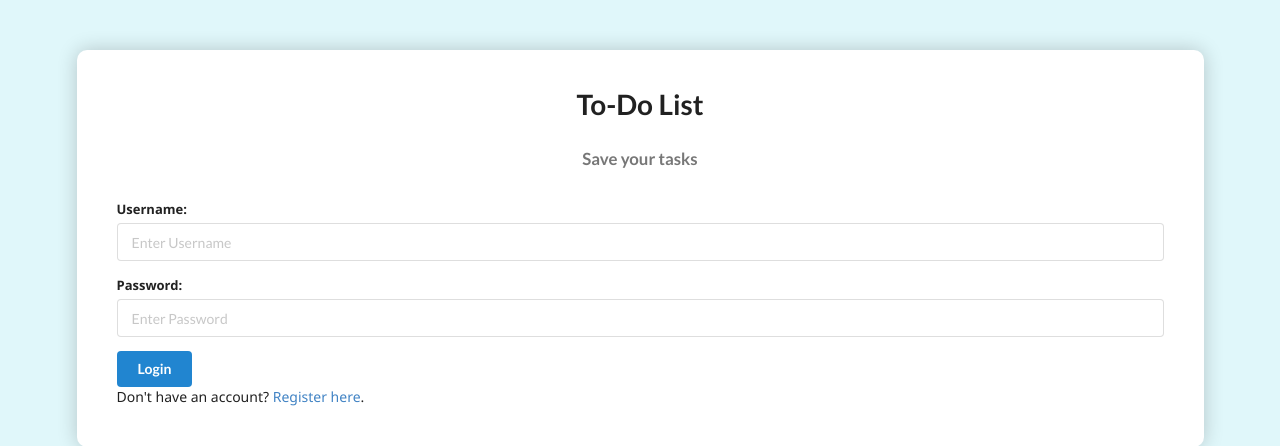
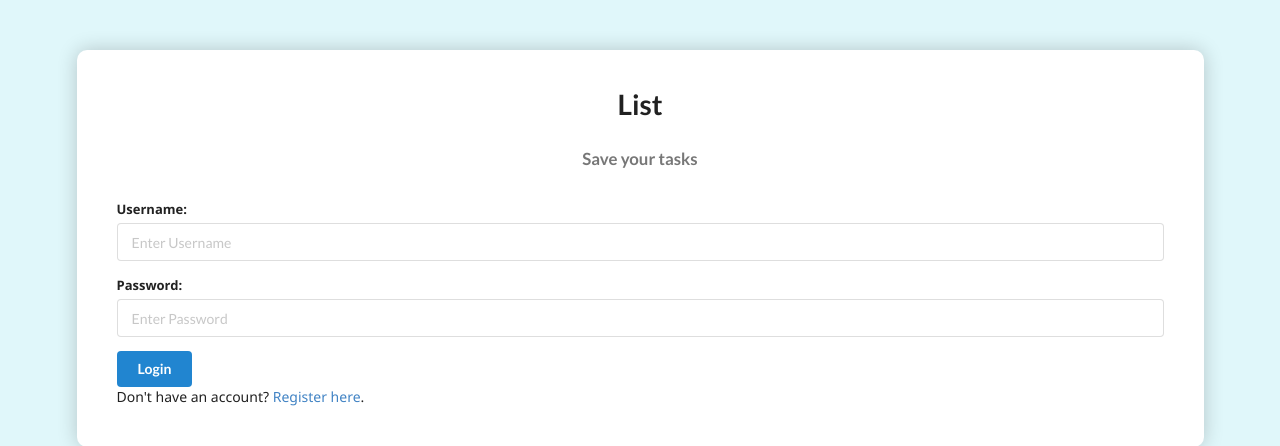
Before and after one commit to Aryansemwal011/web-dev-project, a Flask app: page /login in a window 1280 px wide. Shown: the top 446 px of the page. Run offline with Flask 3, Linux system fonts and the light colour scheme.

Commit message:
code change

```diff
--- a/templates/login.html
+++ b/templates/login.html
@@ -2,6 +2,7 @@
 <html lang="en">
 
 <head>
+
     <meta charset="UTF-8">
     <meta name="viewport" content="width=device-width, initial-scale=1.0">
     <title>Login</title>
@@ -37,7 +38,7 @@
 
 <body>
     <div class="ui container">
-        <h1 class="ui header header-title">To-Do List</h1>
+        <h1 class="ui header header-title">List</h1>
         <h2 class="ui subheader subheader-title">Save your tasks</h2>
         <form class="ui form" method="POST" action="{{ url_for('login') }}">
             <div class="field">
```
